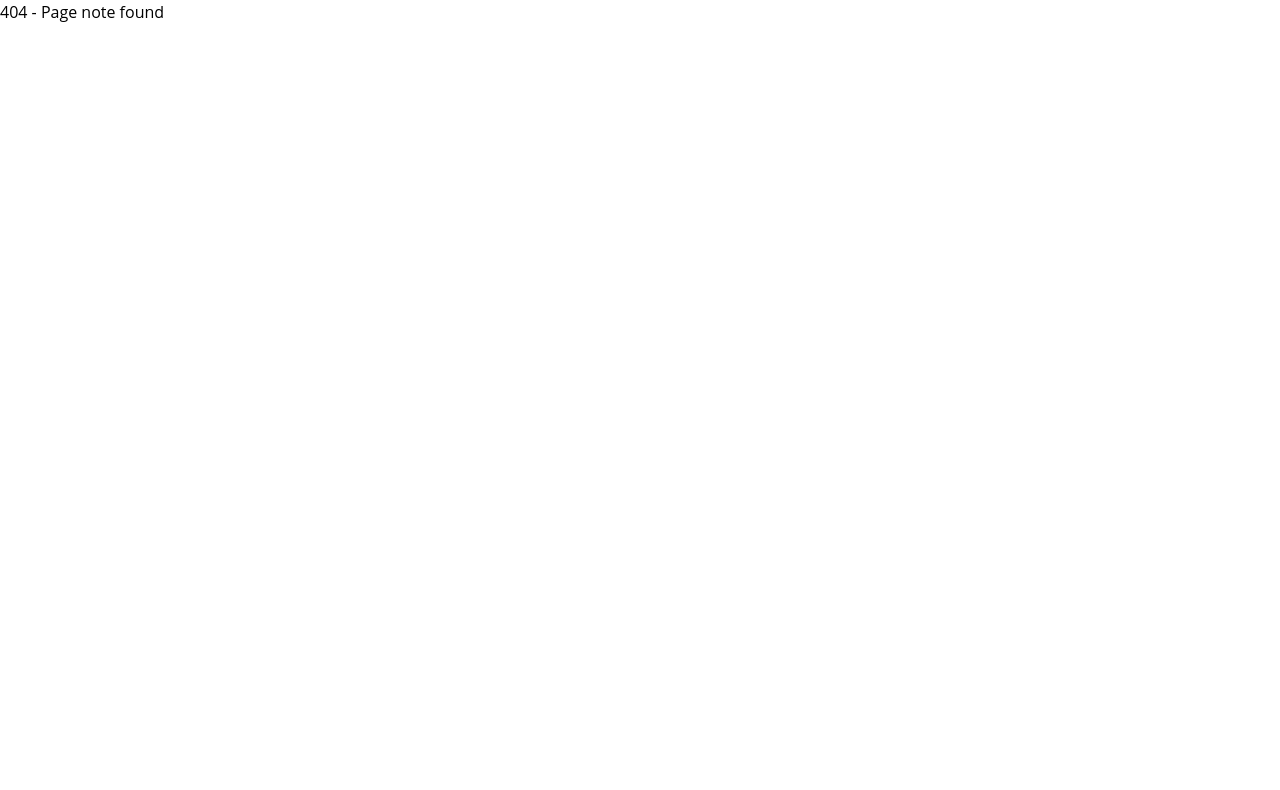
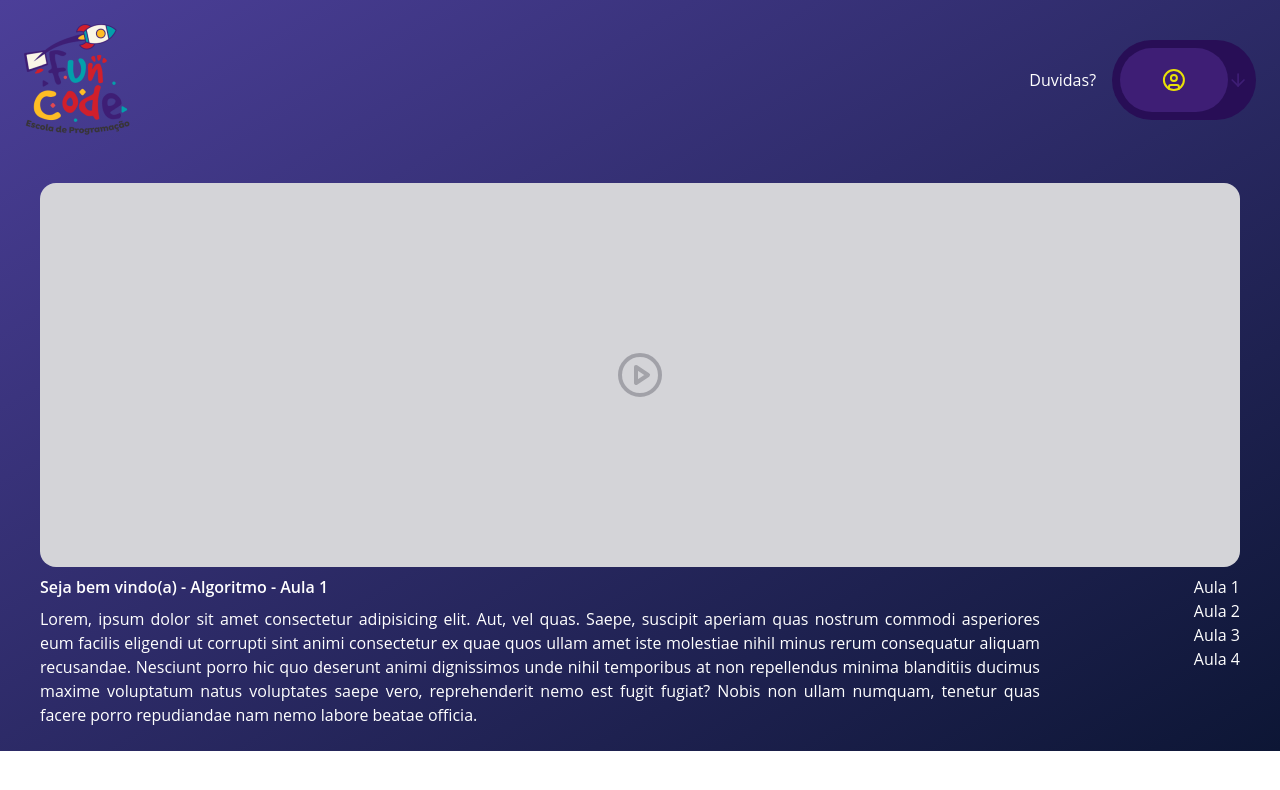
Before and after one commit to Rayan-Aguiar/FunCode_tcc, a React (Vite) app: page /students/classes in a window 1280 px wide. Before the commit this address had no page. Shown: the top 790 px of the page. Built offline with nearby package versions, Linux system fonts and the light colour scheme.

Commit message:
add page students and classes students

```diff
--- a/src/router.tsx
+++ b/src/router.tsx
@@ -6,6 +6,8 @@ import NotFound from "./admin/views/NotFound"
 import Dashboard from "./admin/views/Dashboard"
 import Students from "./admin/views/Students"
 import Home from "./home";
+import StudentsHome from "./student/home";
+import StudentsClasses from "./student/classes";
 
 export default function Router(){
     return(
@@ -16,6 +18,9 @@ export default function Router(){
                 <Route path="/admin/dashboard" element={<Dashboard />} />
                 <Route path="/admin/students" element={<Students />} />
                 <Route path="*" element={<NotFound />} />
+
+               <Route path="/students" element={<StudentsHome />} />
+               <Route path="/students/classes" element={<StudentsClasses />}/>
             </Routes>
         </BrowserRouter>
     )
--- /dev/null
+++ b/src/student/classes/index.tsx
@@ -0,0 +1,30 @@
+import { PlayCircle } from "lucide-react";
+import StudentsHeader from "../components/header";
+
+export default function StudentsClasses(){
+    return (
+        <div className="w-screen h-full bg-gradient-to-br from-[#4C3F99] to-[#0D1635] p-6">
+            <StudentsHeader />
+
+            <section className="mt-12 flex flex-col items-center justify-center">
+                <div className="w-[1200px] h-96 bg-zinc-300 rounded-2xl flex items-center justify-center">
+                    <PlayCircle className="w-12 h-12 text-zinc-500/50 cursor-pointer" />
+                </div>
+                <div className="mt-2 flex justify-between w-[1200px]">
+                    <div className="w-10/12">
+                        <h3 className="font-semibold text-white mb-2">Seja bem vindo(a) - Algoritmo - Aula 1</h3>
+                        <p className="text-white text-justify">Lorem, ipsum dolor sit amet consectetur adipisicing elit. Aut, vel quas. Saepe, suscipit aperiam quas nostrum commodi asperiores eum facilis eligendi ut corrupti sint animi consectetur ex quae quos ullam amet iste molestiae nihil minus rerum consequatur aliquam recusandae. Nesciunt porro hic quo deserunt animi dignissimos unde nihil temporibus at non repellendus minima blanditiis ducimus maxime voluptatum natus voluptates saepe vero, reprehenderit nemo est fugit fugiat? Nobis non ullam numquam, tenetur quas facere porro repudiandae nam nemo labore beatae officia.</p>
+                    </div>
+                    <div className="flex flex-col text-white">
+                        <ul>
+                            <li>Aula 1</li>
+                            <li>Aula 2</li>
+                            <li>Aula 3</li>
+                            <li>Aula 4</li>
+                        </ul>
+                    </div>
+                </div>
+            </section>
+        </div>
+    )
+}
--- /dev/null
+++ b/src/student/components/CardCourses/index.tsx
@@ -0,0 +1,28 @@
+import { Link } from "react-router-dom";
+import ImgCard1 from "../../../assets/imgcard1.png"
+import { Play } from "lucide-react";
+
+type Props ={
+    id?: number,
+    name?: string,
+    link?: string,
+}
+
+
+export default function CardCourses(CardProps:Props) {
+  return (
+    <div className="w-48 h-60 bg-zinc-200 rounded-lg flex flex-col p-6 justify-center gap-6">
+      <div>
+        <img src={ImgCard1} alt="Foto curso" />
+      </div>
+      <div className="flex items-center justify-center gap-2">
+        <span className="text-roxo font-medium">Algoritmo</span>
+        <div className="bg-limeyellow w-10 h-10 rounded-full flex items-center justify-center">
+          <Link to="#">
+            <Play className="text-roxo" />
+          </Link>
+        </div>
+      </div>
+    </div>
+  );
+}
--- /dev/null
+++ b/src/student/components/header/index.tsx
@@ -0,0 +1,21 @@
+import { ArrowDown, UserCircle } from "lucide-react";
+import { Link } from "react-router-dom";
+import Logo from "../../../assets/logo.png"
+
+
+export default function StudentsHeader(){
+    return(
+        <div className="flex items-center justify-between">
+                <img src={Logo} alt="Logo funcode" />
+                <div className="flex items-center gap-4">
+                    <Link to="#" className="text-white">Duvidas?</Link>
+                    <div>
+                        <div className="rounded-full w-36 h-20 bg-roxo-escuro flex items-center p-2 justify-between">
+                            <div className="rounded-full bg-roxo h-full w-full flex items-center justify-center"><UserCircle className="text-limeyellow w-full"/></div>
+                            <ArrowDown className="text-roxo"/>
+                        </div>
+                    </div>
+                </div>
+            </div>
+    )
+}
--- /dev/null
+++ b/src/student/home/index.tsx
@@ -0,0 +1,30 @@
+import CardCourses from "../components/CardCourses"
+import StudentsHeader from "../components/header"
+
+export default function StudentsHome(){
+    return(
+        <div className="w-screen h-full bg-gradient-to-br from-[#4C3F99] to-[#0D1635] p-6">
+           <StudentsHeader />
+
+
+            <section className="mt-12">
+                <h1 className="text-2xl text-white font-bold mb-5">Comece por aqui!</h1>
+                <div className="flex flex-wrap w-full gap-8">
+                    <CardCourses />
+                    <CardCourses />
+                    <CardCourses />
+                    <CardCourses />
+                    <CardCourses />
+                </div>
+
+                <div className="mt-12">
+                <h1 className="text-2xl text-white font-bold mb-5">Fundamentos</h1>
+                <div className="flex flex-wrap w-full gap-8">
+                    <CardCourses />
+                    <CardCourses />
+                </div>
+                </div>
+            </section>
+        </div>
+    )
+}
--- a/tailwind.config.js
+++ b/tailwind.config.js
@@ -28,6 +28,7 @@ module.exports = withMT({
 
           // minha cores
           "roxo": "#3E1E75",
+          "roxo-escuro": "#280E56",
           "roxo-light": "#5218B7",
           "roxo-normal": "#4C3F99",
           "limeyellow": "#E9E107",
```
Also changed, not shown: src/assets/imgcard1.png (added), src/assets/imgcard2.png (added).
